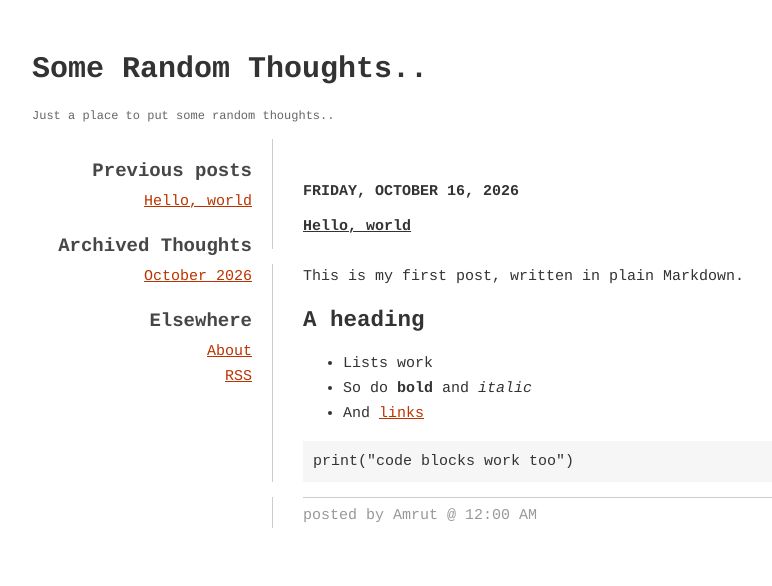
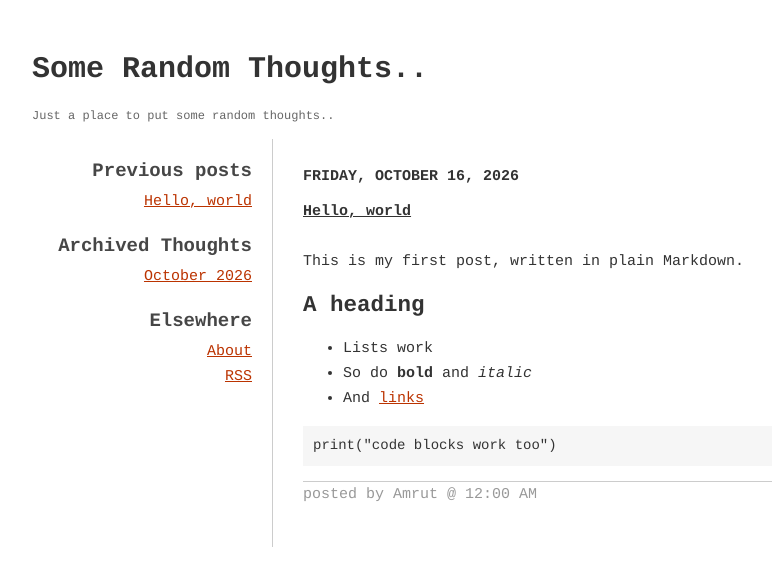
Before and after one commit to rumple/blog, a Jekyll site: the page built from index.md, in a window 1280 px wide. Shown: the top 586 px of the page, without its empty margins (8-780 px from the left). Built offline with Jekyll 4.4.1, drawn with Linux system fonts in a browser that asks for light colours.

Commit message:
Fix continuous left rule and code font
Co-Authored-By: Claude Sonnet 5.5 <noreply@anthropic.com>

```diff
--- a/assets/main.scss
+++ b/assets/main.scss
@@ -31,25 +31,21 @@ a:hover { text-decoration: underline; }
 .sidebar ul { margin: 0; padding: 0; list-style: none; }
 .sidebar-title { font-weight: bold; font-size: 19px; opacity: .9; padding: 20px 0 5px; }
 .sidebar-item { list-style: none; }
-.main { flex: 1; min-width: 0; max-width: 720px; padding-right: 40px; }
+.main { flex: 1; min-width: 0; max-width: 750px; margin-right: 40px; border-left: 1px solid $rule; padding-left: 30px; }
 
-.post-date {
-  border-left: 1px solid $rule; padding: 40px 0 10px 30px;
-  font-weight: bold; text-transform: uppercase;
-}
-.post-title { border-left: 1px solid $rule; padding: 0 0 10px 30px; font-weight: bold; text-decoration: underline; }
+.post-date { padding: 25px 0 10px; font-weight: bold; text-transform: uppercase; }
+.post-title { padding: 0 0 10px; font-weight: bold; text-decoration: underline; }
 .post-title a:link, .post-title a:visited { color: $text; }
-.post-content { border-left: 1px solid $rule; padding-left: 30px; overflow-wrap: anywhere; }
+.post-content { overflow-wrap: anywhere; }
 .post-content img { max-width: 100%; }
+.post-content pre, .post-content code { font-family: inherit; font-size: 14px; }
 .post-content pre { background: #f6f6f6; padding: 10px; overflow-x: auto; line-height: 1.4; }
 .post-content blockquote { margin-left: 0; padding-left: 15px; border-left: 3px solid $rule; color: $grey; }
-.posted-by { border-left: 1px solid $rule; padding-left: 30px; color: $light; }
-.posted-by::before { content: ""; display: block; border-top: 1px solid $rule; margin-bottom: 5px; }
+.posted-by { color: $light; border-top: 1px solid $rule; margin-top: 15px; padding-bottom: 40px; }
 
 @media (max-width: 760px) {
   .columns { flex-direction: column; }
   .sidebar { width: 100%; text-align: left; padding: 0 20px; order: 2; }
-  .main { padding: 0 20px; order: 1; }
+  .main { order: 1; margin: 0 20px; padding-left: 15px; }
   .blog-title, .blog-desc { padding-left: 20px; padding-right: 20px; }
-  .post-date, .post-title, .post-content, .posted-by { padding-left: 15px; }
 }
```
